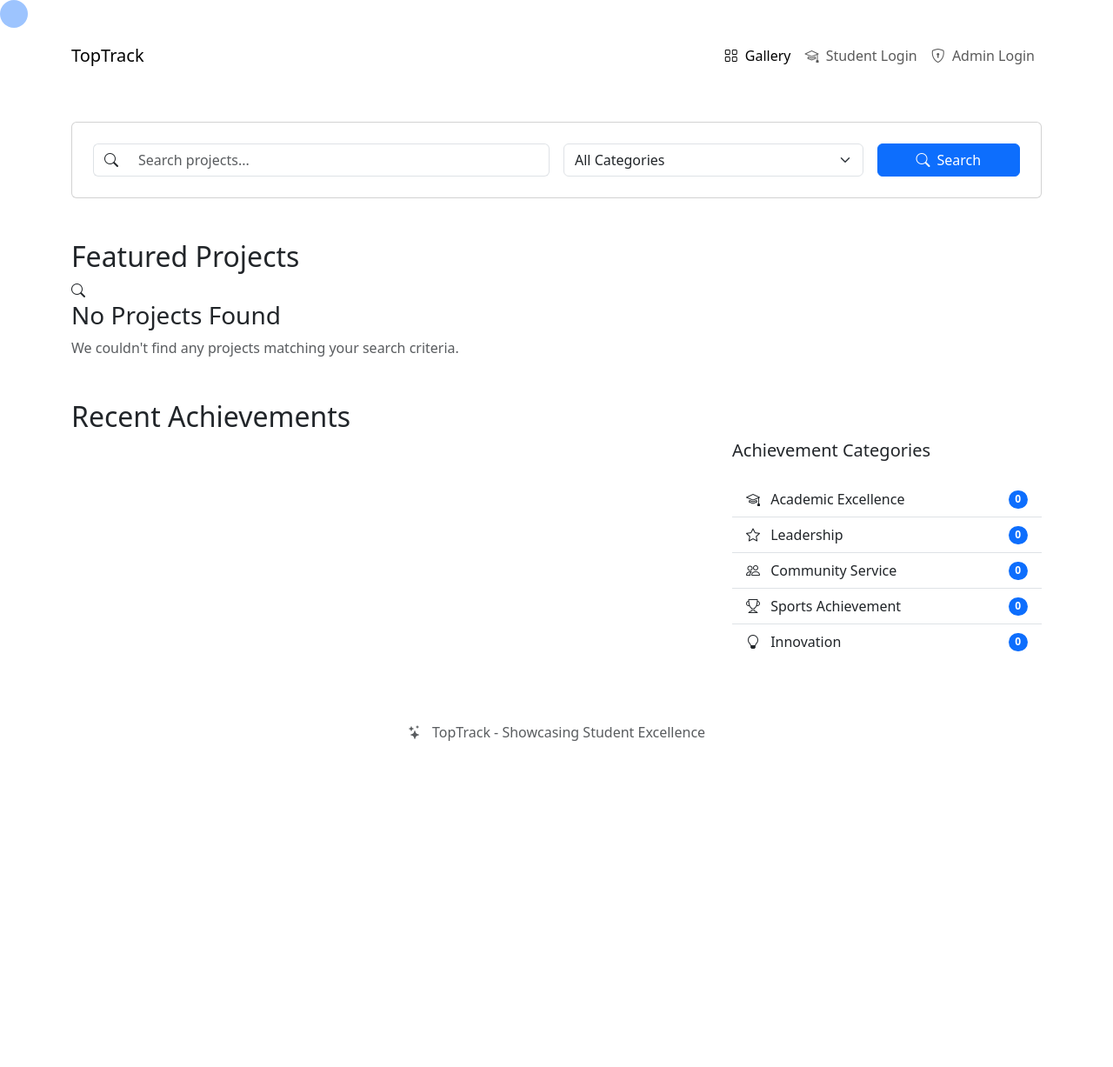
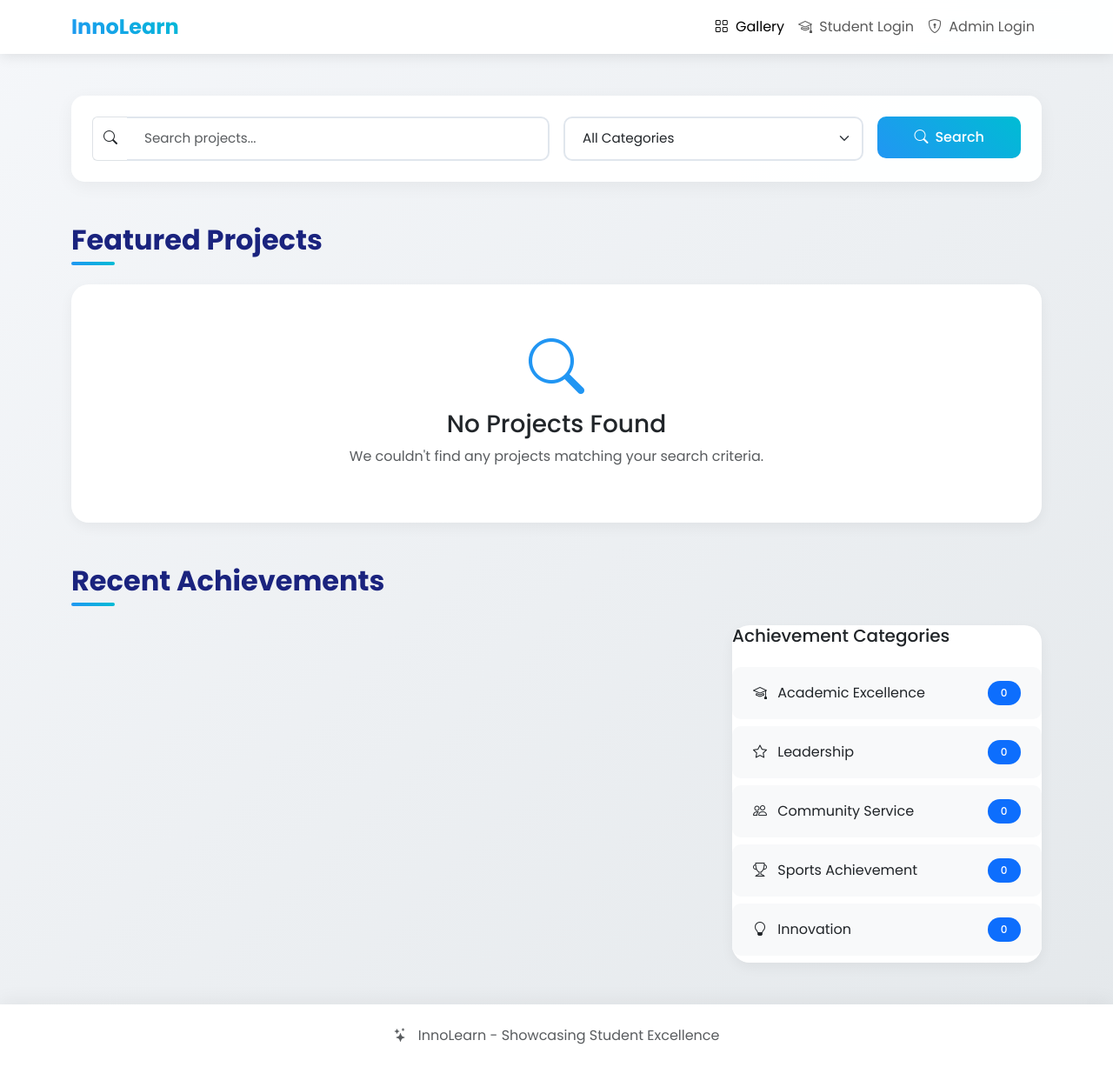
Before and after one commit to iligashi-work/InnoLearn, a PHP site: page /public_gallery.php in a window 1280 px wide. Shown: the whole page at 87% size. Before the commit the page ends 852 px from the top, so only its background shows below. Run offline with PHP 8.4, Linux system fonts and the light colour scheme; data that the repository does not hold is empty; some libraries are stand-ins or nearby versions.

Commit message:
Added design to public gallery

```diff
--- a/public_gallery.php
+++ b/public_gallery.php
@@ -47,12 +47,228 @@ $nominations = $nominations_stmt->fetchAll(PDO::FETCH_ASSOC);
 <head>
     <meta charset="UTF-8">
     <meta name="viewport" content="width=device-width, initial-scale=1.0">
-    <title>Student Gallery - TopTrack</title>
+    <title>Student Gallery - InnoLearn</title>
     <link href="https://cdn.jsdelivr.net/npm/bootstrap@5.3.0/dist/css/bootstrap.min.css" rel="stylesheet">
     <link rel="stylesheet" href="https://cdn.jsdelivr.net/npm/bootstrap-icons@1.7.2/font/bootstrap-icons.css">
     <link rel="stylesheet" href="https://cdnjs.cloudflare.com/ajax/libs/aos/2.3.4/aos.css">
     <link href="https://fonts.googleapis.com/css2?family=Poppins:wght@300;400;500;600;700&display=swap" rel="stylesheet">
+    <style>
+        body {
+            font-family: 'Poppins', sans-serif;
+            background: linear-gradient(135deg, #f5f7fa 0%, #e4e8eb 100%);
+        }
 
+        .navbar {
+            background: rgba(255, 255, 255, 0.95) !important;
+            backdrop-filter: blur(10px);
+            box-shadow: 0 2px 15px rgba(0, 0, 0, 0.1);
+        }
+
+        .navbar-brand {
+            font-weight: 700;
+            font-size: 1.5rem;
+            background: linear-gradient(45deg, #2196F3, #00BCD4);
+            -webkit-background-clip: text;
+            -webkit-text-fill-color: transparent;
+        }
+
+        .search-card {
+            background: rgba(255, 255, 255, 0.95);
+            border: none;
+            border-radius: 15px;
+            box-shadow: 0 5px 20px rgba(0, 0, 0, 0.05);
+        }
+
+        .form-control, .form-select {
+            border-radius: 10px;
+            border: 2px solid #e0e6ed;
+            padding: 12px 20px;
+            font-size: 0.95rem;
+            transition: all 0.3s ease;
+        }
+
+        .form-control:focus, .form-select:focus {
+            border-color: #2196F3;
+            box-shadow: 0 0 0 0.2rem rgba(33, 150, 243, 0.15);
+        }
+
+        .btn-primary {
+            background: linear-gradient(45deg, #2196F3, #00BCD4);
+            border: none;
+            border-radius: 10px;
+            padding: 12px 25px;
+            font-weight: 500;
+            transition: all 0.3s ease;
+        }
+
+        .btn-primary:hover {
+            transform: translateY(-2px);
+            box-shadow: 0 5px 15px rgba(33, 150, 243, 0.3);
+        }
+
+        .section-title {
+            font-weight: 700;
+            color: #1a237e;
+            margin-bottom: 2rem;
+            position: relative;
+            display: inline-block;
+        }
+
+        .section-title::after {
+            content: '';
+            position: absolute;
+            bottom: -10px;
+            left: 0;
+            width: 50px;
+            height: 4px;
+            background: linear-gradient(45deg, #2196F3, #00BCD4);
+            border-radius: 2px;
+        }
+
+        .project-card {
+            background: white;
+            border: none;
+            border-radius: 20px;
+            overflow: hidden;
+            box-shadow: 0 5px 15px rgba(0, 0, 0, 0.05);
+            transition: all 0.4s cubic-bezier(0.165, 0.84, 0.44, 1);
+        }
+
+        .project-card:hover {
+            transform: translateY(-10px);
+            box-shadow: 0 15px 30px rgba(0, 0, 0, 0.1);
+        }
+
+        .project-card:hover .overlay-hover {
+            opacity: 1 !important;
+        }
+
+        .project-card .project-thumbnail {
+            transition: transform 0.3s ease;
+        }
+
+        .project-card:hover .project-thumbnail {
+            transform: scale(1.05);
+        }
+
+        .project-card .card-body {
+            padding: 1.5rem;
+        }
+
+        .project-card .card-title {
+            font-weight: 600;
+            margin-bottom: 1rem;
+            color: #1a237e;
+        }
+
+        .badge {
+            padding: 8px 15px;
+            border-radius: 30px;
+            font-weight: 500;
+            letter-spacing: 0.5px;
+        }
+
+        .badge-primary {
+            background: linear-gradient(45deg, #2196F3, #00BCD4);
+        }
+
+        .badge-success {
+            background: linear-gradient(45deg, #4CAF50, #8BC34A);
+        }
+
+        .achievement-card {
+            background: white;
+            border: none;
+            border-radius: 15px;
+            margin-bottom: 1.5rem;
+            box-shadow: 0 5px 15px rgba(0, 0, 0, 0.05);
+            transition: all 0.3s ease;
+        }
+
+        .achievement-card:hover {
+            transform: translateX(5px);
+            box-shadow: 0 8px 25px rgba(0, 0, 0, 0.1);
+        }
+
+        .stats-card {
+            background: white;
+            border: none;
+            border-radius: 20px;
+            box-shadow: 0 5px 15px rgba(0, 0, 0, 0.05);
+        }
+
+        .list-group-item {
+            border: none;
+            padding: 1rem 1.5rem;
+            margin-bottom: 0.5rem;
+            border-radius: 10px !important;
+            background: #f8f9fa;
+            transition: all 0.3s ease;
+        }
+
+        .list-group-item:hover {
+            background: #e9ecef;
+            transform: translateX(5px);
+        }
+
+        .rounded-pill {
+            padding: 8px 15px;
+        }
+
+        footer {
+            background: white !important;
+            box-shadow: 0 -5px 20px rgba(0, 0, 0, 0.05);
+        }
+
+        /* Loading animation */
+        .loading-overlay {
+            position: fixed;
+            top: 0;
+            left: 0;
+            right: 0;
+            bottom: 0;
+            background: white;
+            z-index: 9999;
+            display: flex;
+            align-items: center;
+            justify-content: center;
+            transition: all 0.5s ease;
+        }
+
+        .loading-overlay.fade-out {
+            opacity: 0;
+            visibility: hidden;
+        }
+
+        /* Scrollbar styling */
+        ::-webkit-scrollbar {
+            width: 10px;
+        }
+
+        ::-webkit-scrollbar-track {
+            background: #f1f1f1;
+        }
+
+        ::-webkit-scrollbar-thumb {
+            background: linear-gradient(45deg, #2196F3, #00BCD4);
+            border-radius: 5px;
+        }
+
+        /* Empty state styling */
+        .empty-state {
+            text-align: center;
+            padding: 3rem;
+            background: white;
+            border-radius: 20px;
+            box-shadow: 0 5px 15px rgba(0, 0, 0, 0.05);
+        }
+
+        .empty-state i {
+            font-size: 4rem;
+            color: #2196F3;
+            margin-bottom: 1.5rem;
+        }
+    </style>
 </head>
 <body>
     <!-- Loading Animation -->
@@ -64,7 +280,7 @@ $nominations = $nominations_stmt->fetchAll(PDO::FETCH_ASSOC);
 
     <nav class="navbar navbar-expand-lg navbar-light">
         <div class="container">
-            <a class="navbar-brand" href="index.php">TopTrack</a>
+            <a class="navbar-brand" href="index.php">InnoLearn</a>
             <button class="navbar-toggler" type="button" data-bs-toggle="collapse" data-bs-target="#navbarNav">
                 <span class="navbar-toggler-icon"></span>
             </button>
@@ -246,7 +462,7 @@ $nominations = $nominations_stmt->fetchAll(PDO::FETCH_ASSOC);
         <div class="container text-center">
             <p class="text-muted mb-0">
                 <i class="bi bi-stars me-2"></i>
-                TopTrack - Showcasing Student Excellence
+                InnoLearn - Showcasing Student Excellence
             </p>
         </div>
     </footer>
```
